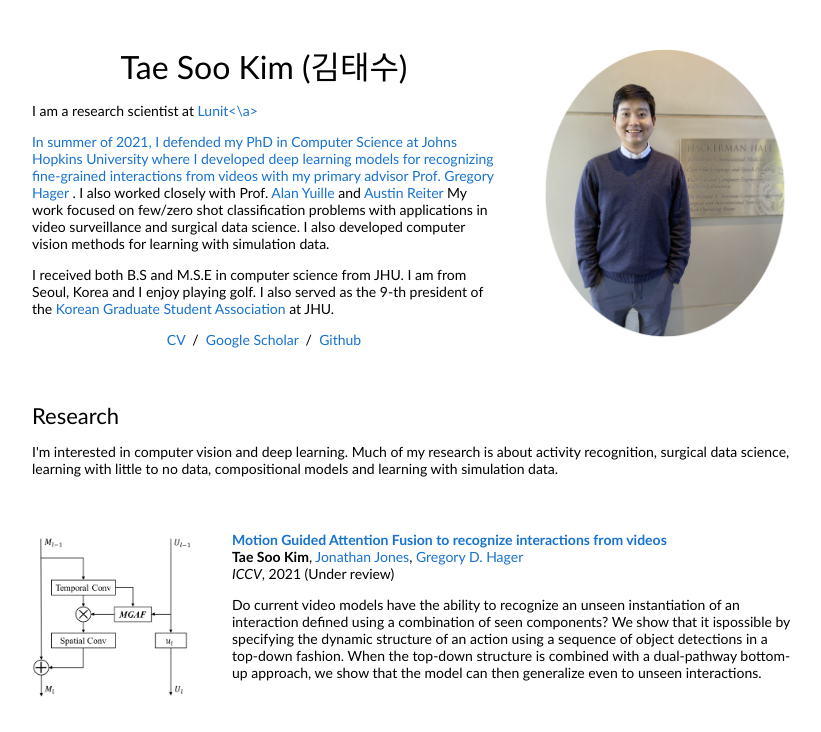
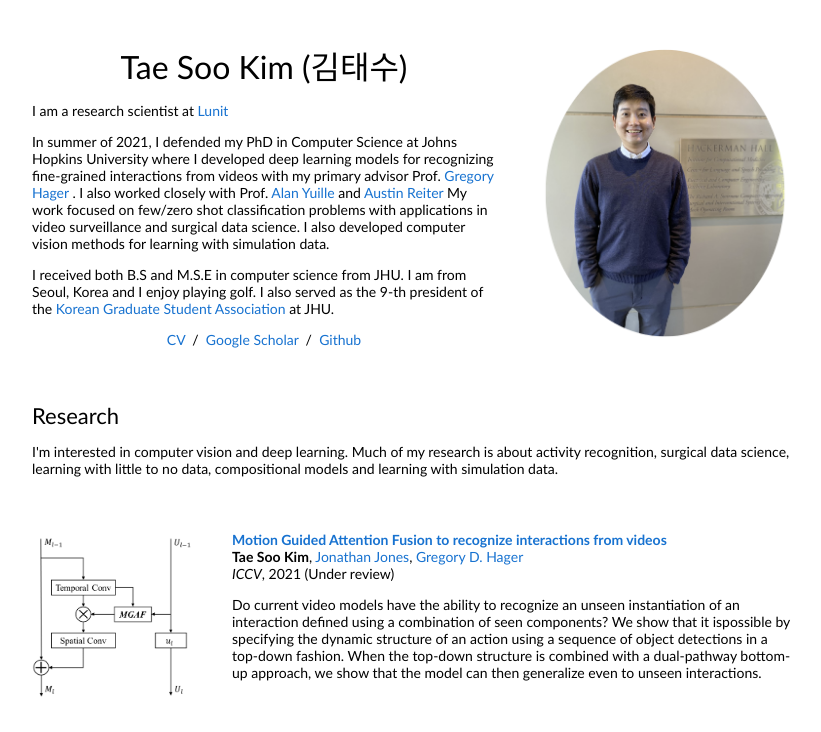
Before and after one commit to TaeSoo-Kim/TaeSoo-Kim.github.io, a plain HTML site: page index.html in a window 1280 px wide. Shown: the top 732 px of the page, without its empty margins (228-1049 px from the left). Drawn offline with Linux system fonts and the light colour scheme.

Commit message:
Update index.html

```diff
--- a/index.html
+++ b/index.html
@@ -20,7 +20,7 @@
               <p style="text-align:center">
                 <name>Tae Soo Kim (김태수)</name>
               </p>
-              <p>I am a research scientist at <a href="https://www.lunit.io/"> Lunit<\a>
+              <p>I am a research scientist at <a href="https://www.lunit.io/"> Lunit</a>
 	      </p>
 	      <p>
 		In summer of 2021, I defended my PhD in Computer Science at Johns Hopkins University where I developed deep learning models for recognizing fine-grained interactions from videos with my primary advisor Prof. <a href="http://www.cs.jhu.edu/~hager/">  Gregory Hager </a>.
```
